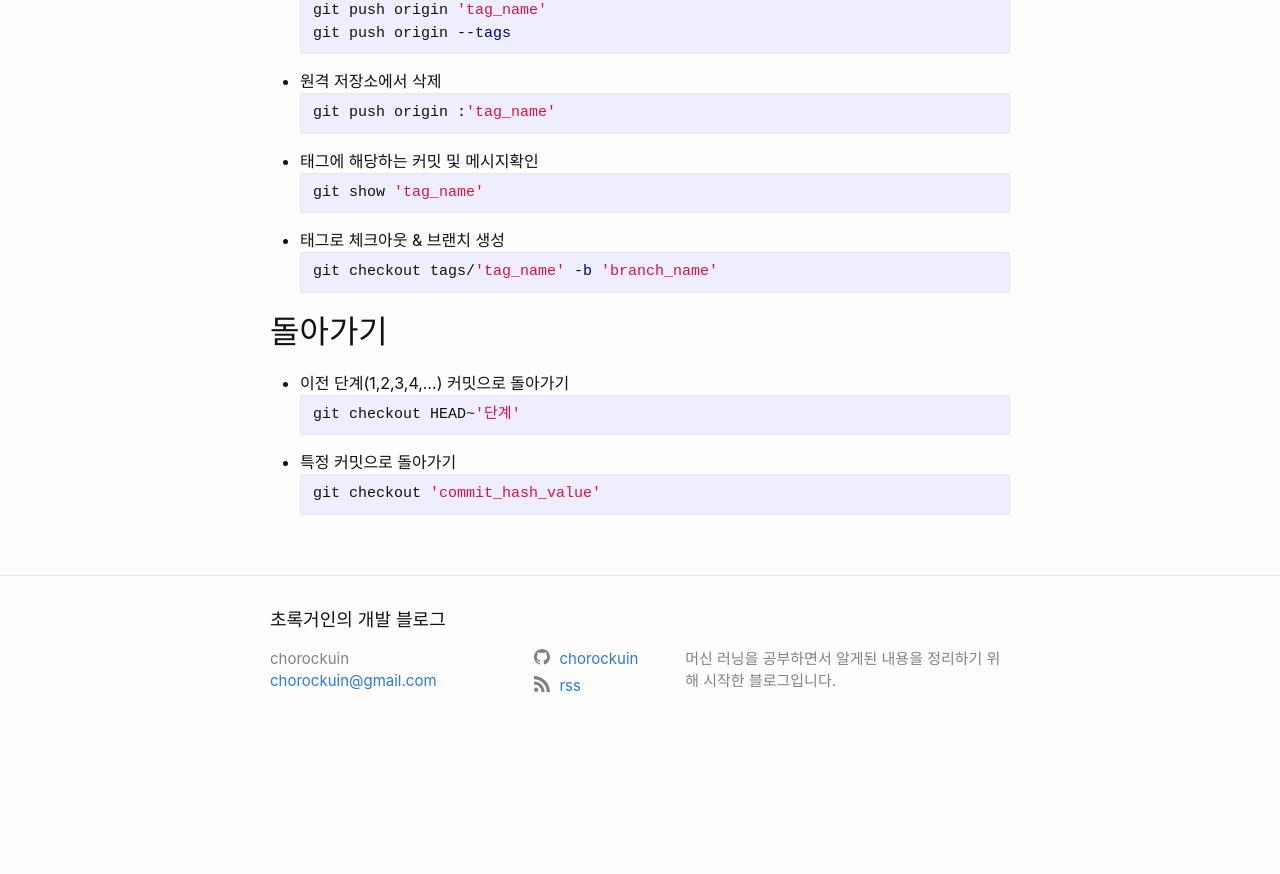
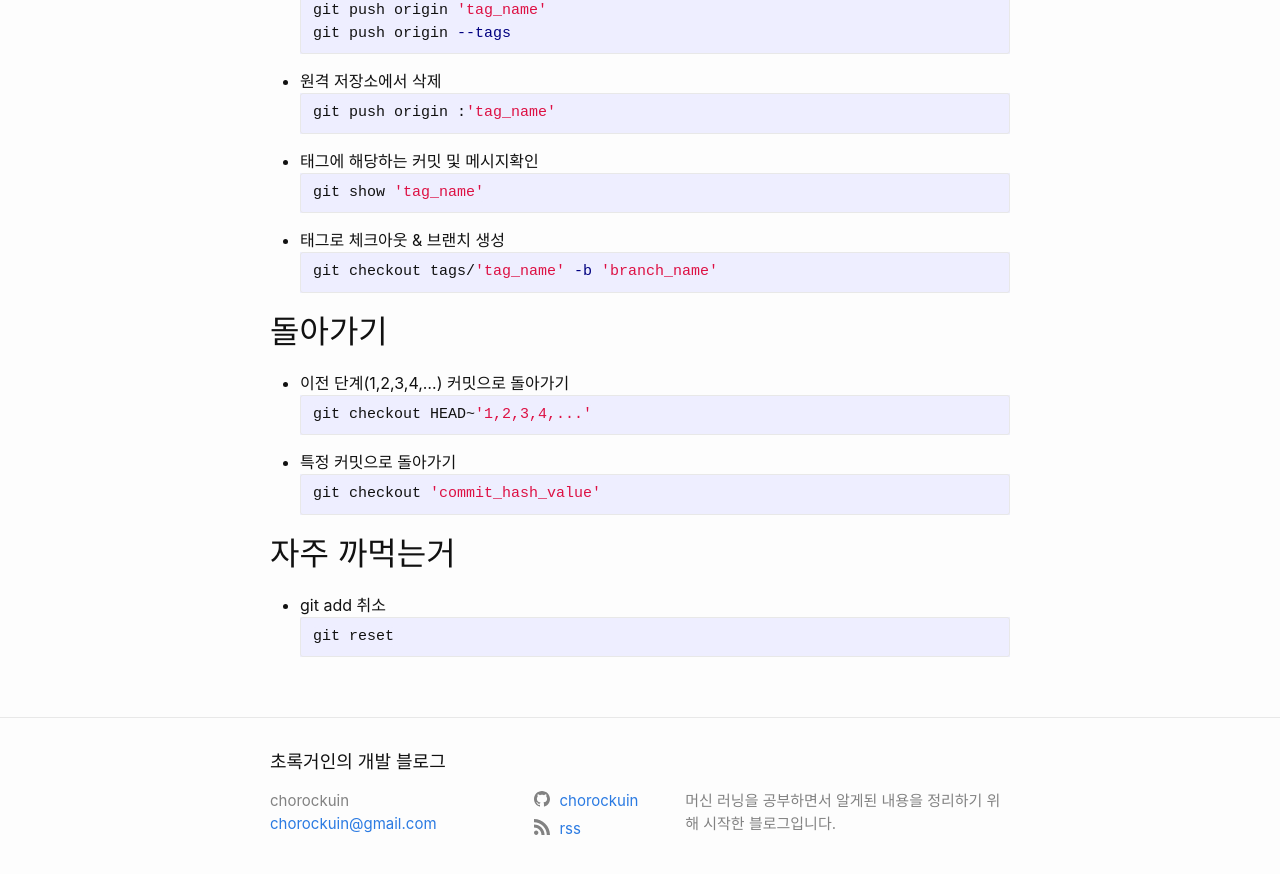
Before and after one commit to chorockuin/chorockuin.github.io, a Jekyll site: the page built from _posts/2017-02-02-git.md, in a window 1280 px wide and 900 px high, scrolled down 1509 px. Shown: the top 874 px of the window. Built offline with Jekyll 4.4.1, drawn with Linux system fonts in a browser that asks for light colours; before the commit the page ends 2267 px from its top, so only the background shows below that.

Commit message:
Update 2017-02-02-git.md

````diff
--- a/_posts/2017-02-02-git.md
+++ b/_posts/2017-02-02-git.md
@@ -81,9 +81,15 @@ git checkout tags/'tag_name' -b 'branch_name'
 ## 돌아가기
 - 이전 단계(1,2,3,4,...) 커밋으로 돌아가기
 ```bash
-git checkout HEAD~'단계'
+git checkout HEAD~'1,2,3,4,...'
 ```
 - 특정 커밋으로 돌아가기
 ```bash
 git checkout 'commit_hash_value'
 ```
+
+## 자주 까먹는거
+- git add 취소
+```bash
+git reset
+```
````
